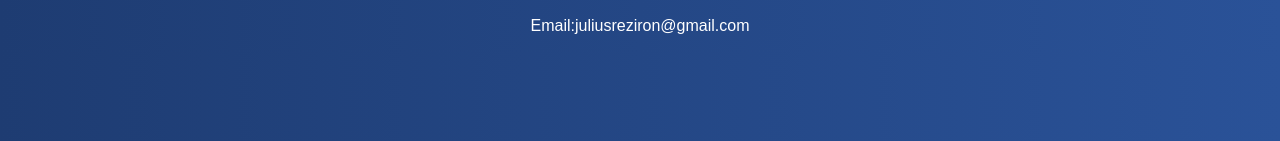
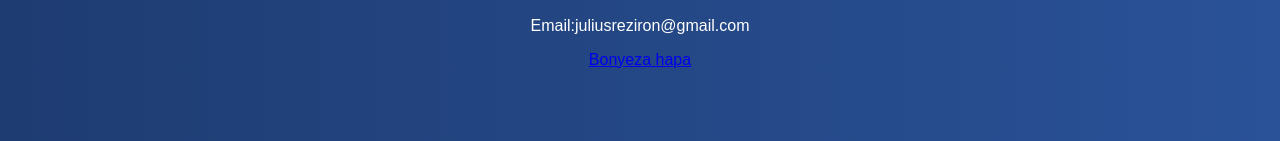
Before and after one commit to juliuseziron-cloud/juliuseziron.github.io, a plain HTML site: page index.html in a window 1280 px wide. Shown: the part 554-695 px from the top of the page. Drawn offline with Linux system fonts and the light colour scheme.

Commit message:
Update index.html

```diff
--- a/index.html
+++ b/index.html
@@ -87,6 +87,7 @@
     <a class="btn"href="#">Angalia Bidhaa</a>
     <h2>Commnication</h2>
     <p>Email:juliusreziron@gmail.com</p>
+    <a class="btn"href="#">Bonyeza hapa</a>
 
   </body>
 </html>
```
